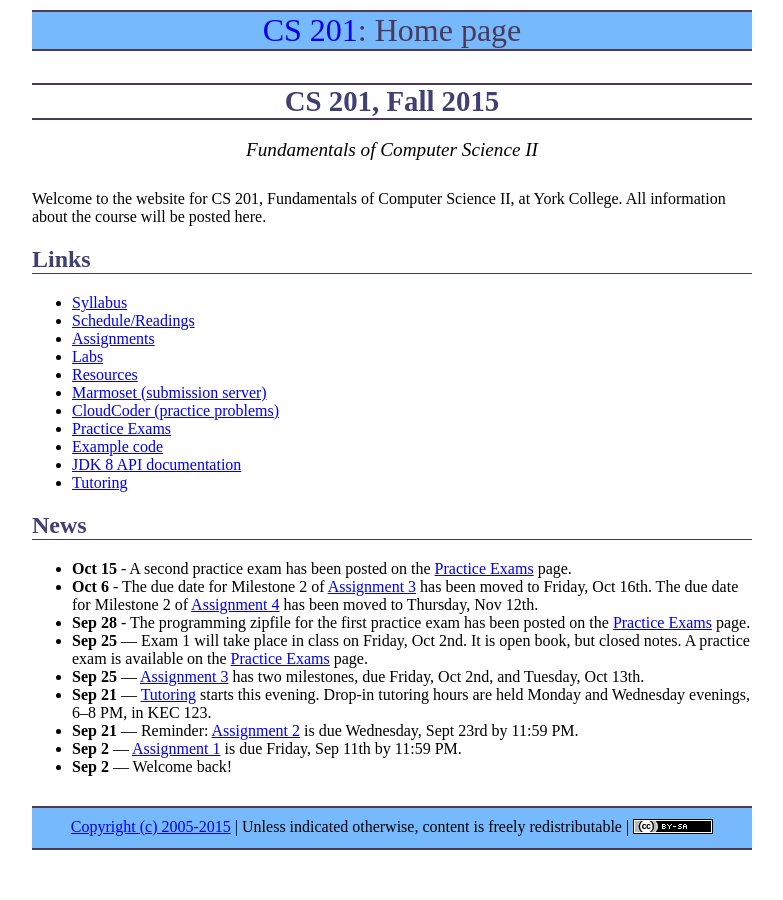
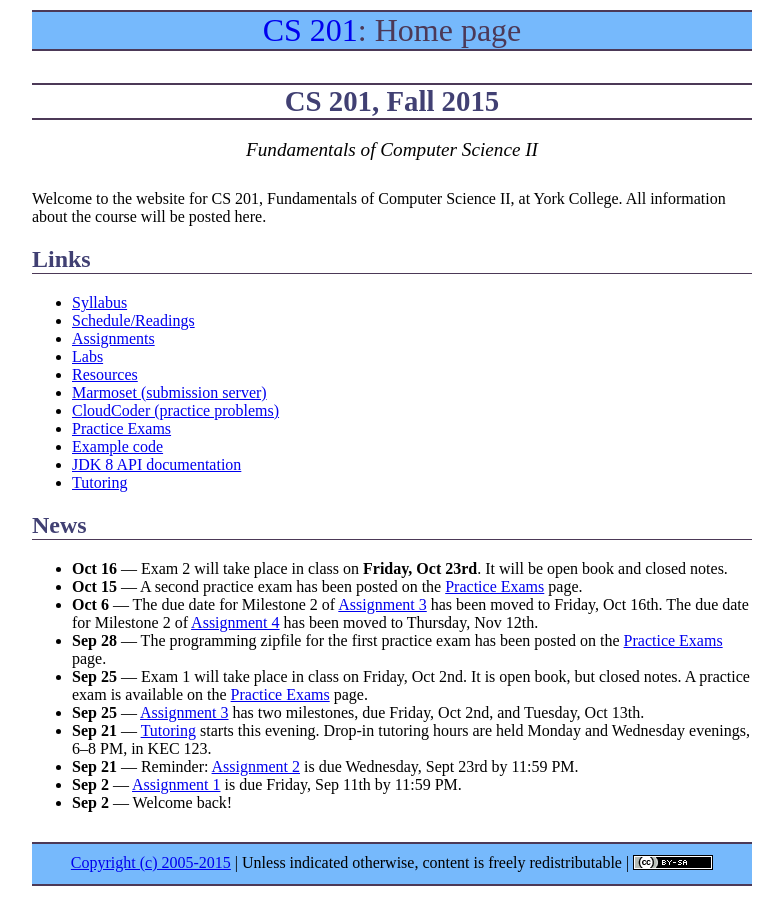
Before and after one commit to ycpcs/cs201-fall2015, a Jekyll site: the page built from index.md, in a window 1280 px wide. Shown: the whole page, without its empty margins (248-1031 px from the left). Built offline with Jekyll 4.4.1, drawn with Linux system fonts in a browser that asks for light colours; Markdown is read by kramdown in place of the engine named in the settings.

Commit message:
news for exam 2

```diff
--- a/index.md
+++ b/index.md
@@ -25,9 +25,10 @@ Welcome to the website for CS 201, Fundamentals of Computer Science II, at York
 
 ## News
 
-* **Oct 15** - A second practice exam has been posted on the [Practice Exams](practice/index.html) page.
-* **Oct 6** - The due date for Milestone 2 of [Assignment 3](assign/assign03.html) has been moved to Friday, Oct 16th.  The due date for Milestone 2 of [Assignment 4](assign/assign04.html) has been moved to Thursday, Nov 12th.
-* **Sep 28** - The programming zipfile for the first practice exam has been posted on the [Practice Exams](practice/index.html) page.
+* **Oct 16** &mdash; Exam 2 will take place in class on **Friday, Oct 23rd**.  It will be open book and closed notes.
+* **Oct 15** &mdash; A second practice exam has been posted on the [Practice Exams](practice/index.html) page.
+* **Oct 6** &mdash; The due date for Milestone 2 of [Assignment 3](assign/assign03.html) has been moved to Friday, Oct 16th.  The due date for Milestone 2 of [Assignment 4](assign/assign04.html) has been moved to Thursday, Nov 12th.
+* **Sep 28** &mdash; The programming zipfile for the first practice exam has been posted on the [Practice Exams](practice/index.html) page.
 * **Sep 25** &mdash; Exam 1 will take place in class on Friday, Oct 2nd.  It is open book, but closed notes.  A practice exam is available on the [Practice Exams](practice/index.html) page.
 * **Sep 25** &mdash; [Assignment 3](assign/assign03.html) has two milestones, due Friday, Oct 2nd, and Tuesday, Oct 13th.
 * **Sep 21** &mdash; [Tutoring](tutoring.html) starts this evening.  Drop-in tutoring hours are held Monday and Wednesday evenings, 6&ndash;8 PM, in KEC 123.
```
